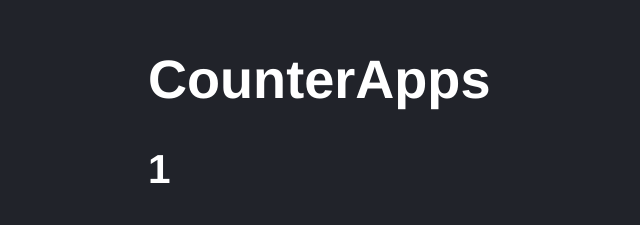
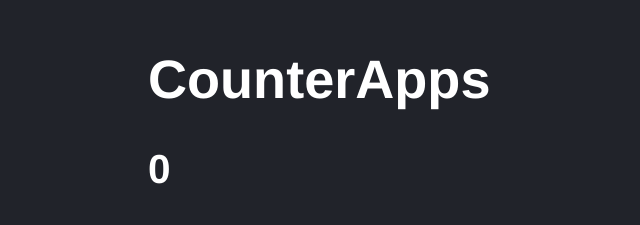
Before and after one commit to physiodevapp/react-zero-to-expert, a React (Vite) app in the folder 03-counter-app-vite/: page / in a window 1280 px wide. Shown: the part 136-361 px from the top of the page, without its empty margins (0-640 px from the left). Built offline with nearby package versions, Linux system fonts and the light colour scheme.

Commit message:
useState

```diff
--- a/03-counter-app-vite/src/CounterApp.jsx
+++ b/03-counter-app-vite/src/CounterApp.jsx
@@ -1,16 +1,19 @@
-import PropTypes from 'prop-types'
+import { useState } from 'react';
+import PropTypes from 'prop-types';
 
 function CounterApp({ value }) {
-  // console.log(value)
+
+  const [count, setCount] = useState(value)
+
   const handleClick = () => {
-    console.log('btn clicked');
-    value = 1000;
+    // setCount(count + 1)
+    setCount((prevCount) => prevCount + 1)
   }
 
   return (
     <>
       <h1>CounterApps</h1>
-      <h2> { value } </h2>
+      <h2> {count} </h2>
       <button onClick={handleClick}>
         +1
       </button>
--- a/03-counter-app-vite/src/main.jsx
+++ b/03-counter-app-vite/src/main.jsx
@@ -9,6 +9,6 @@ import './styles.css';
 
 ReactDOM.createRoot(document.getElementById('root')).render(
   <React.StrictMode>
-    <CounterApp value={1} />
+    <CounterApp />
   </React.StrictMode>
 )
```
